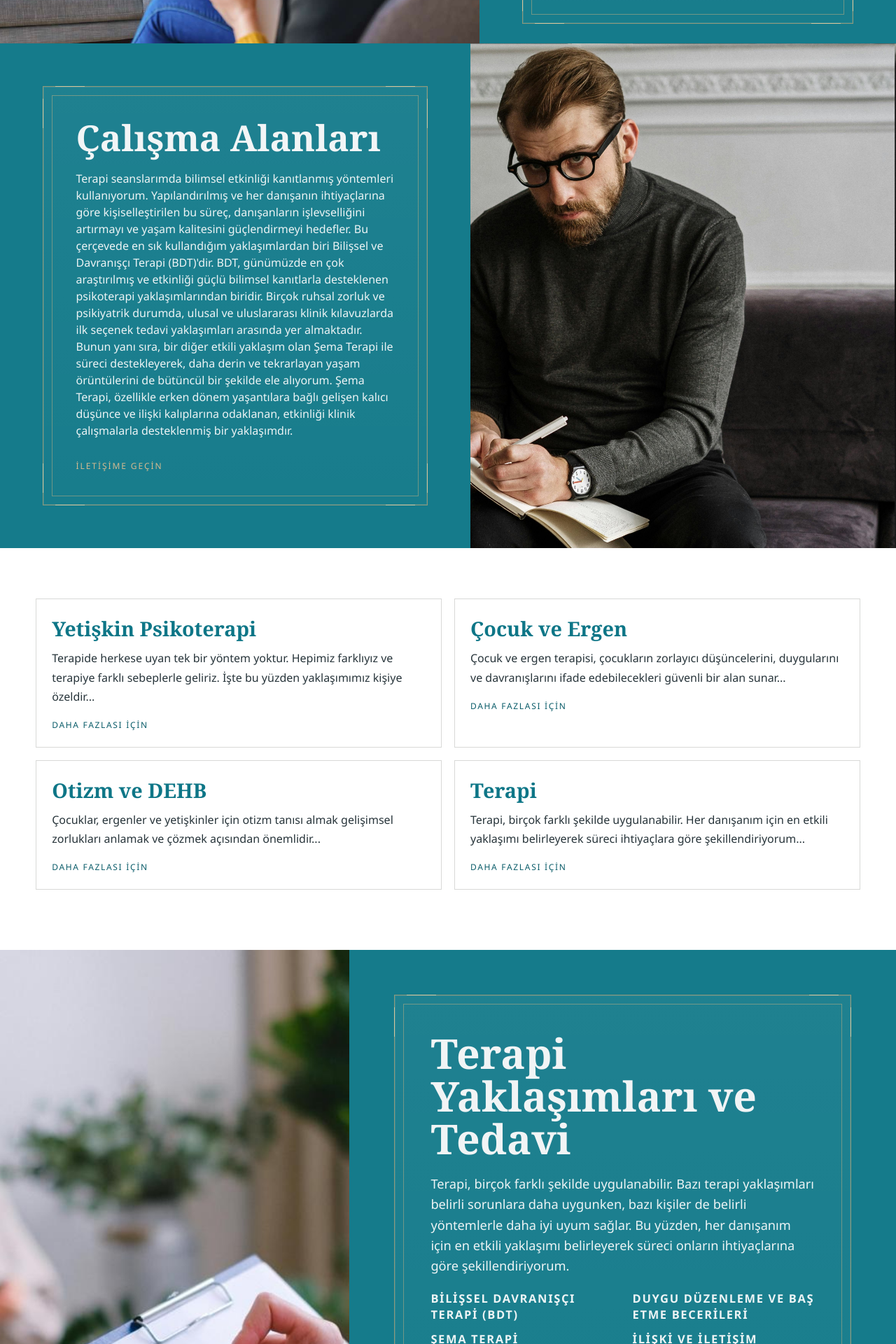
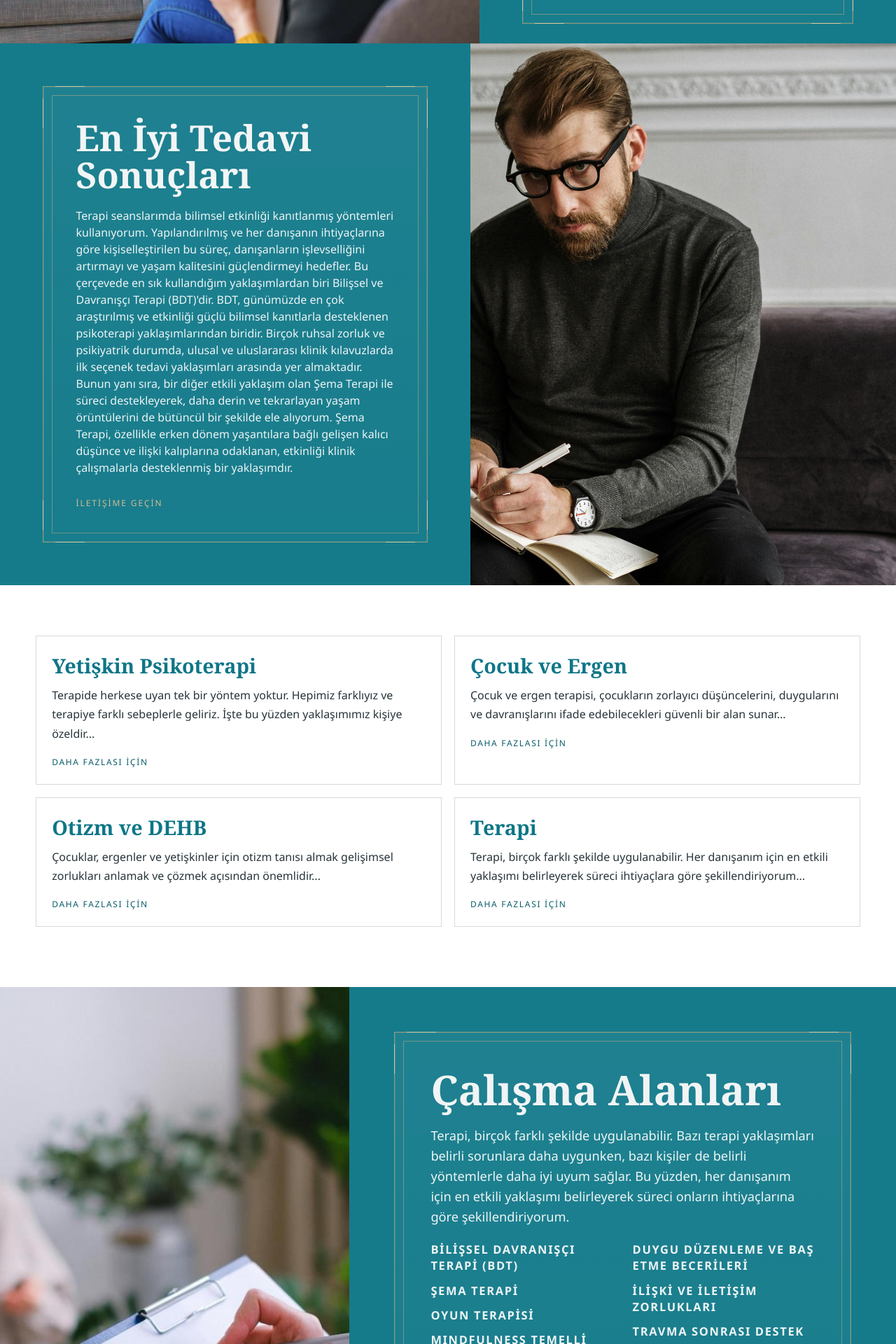
Before and after one commit to OmerYilmazlar/acelya-sarioglu, a React (Vite) app: page / in a window 1280 px wide. Shown: the part 2460-4380 px from the top of the page at 70% size. Built offline with nearby package versions, Linux system fonts and the light colour scheme.

Commit message:
Swap therapy and split section titles

```diff
--- a/src/App.jsx
+++ b/src/App.jsx
@@ -981,7 +981,7 @@ function TherapyMethodsSection() {
       <div className="therapy-showcase-image" style={{ backgroundImage: `url(${stockImages.therapyShowcase})` }} />
       <div className="therapy-showcase-content">
         <div className="therapy-showcase-frame">
-          <h2>Terapi Yaklaşımları ve Tedavi</h2>
+          <h2>Çalışma Alanları</h2>
           <p>
             Terapi, birçok farklı şekilde uygulanabilir. Bazı terapi yaklaşımları belirli sorunlara daha uygunken, bazı kişiler de belirli
             yöntemlerle daha iyi uyum sağlar. Bu yüzden, her danışanım için en etkili yaklaşımı belirleyerek süreci onların ihtiyaçlarına göre
@@ -1414,7 +1414,7 @@ function HomePage() {
         image={stockImages.homeSplitA}
       />
       <HomeChelseaSplit
-        title="Çalışma Alanları"
+        title="En İyi Tedavi Sonuçları"
         text="Terapi seanslarımda bilimsel etkinliği kanıtlanmış yöntemleri kullanıyorum. Yapılandırılmış ve her danışanın ihtiyaçlarına göre kişiselleştirilen bu süreç, danışanların işlevselliğini artırmayı ve yaşam kalitesini güçlendirmeyi hedefler. Bu çerçevede en sık kullandığım yaklaşımlardan biri Bilişsel ve Davranışçı Terapi (BDT)'dir. BDT, günümüzde en çok araştırılmış ve etkinliği güçlü bilimsel kanıtlarla desteklenen psikoterapi yaklaşımlarından biridir. Birçok ruhsal zorluk ve psikiyatrik durumda, ulusal ve uluslararası klinik kılavuzlarda ilk seçenek tedavi yaklaşımları arasında yer almaktadır. Bunun yanı sıra, bir diğer etkili yaklaşım olan Şema Terapi ile süreci destekleyerek, daha derin ve tekrarlayan yaşam örüntülerini de bütüncül bir şekilde ele alıyorum. Şema Terapi, özellikle erken dönem yaşantılara bağlı gelişen kalıcı düşünce ve ilişki kalıplarına odaklanan, etkinliği klinik çalışmalarla desteklenmiş bir yaklaşımdır."
         image={stockImages.homeSplitB}
         reverse
```
